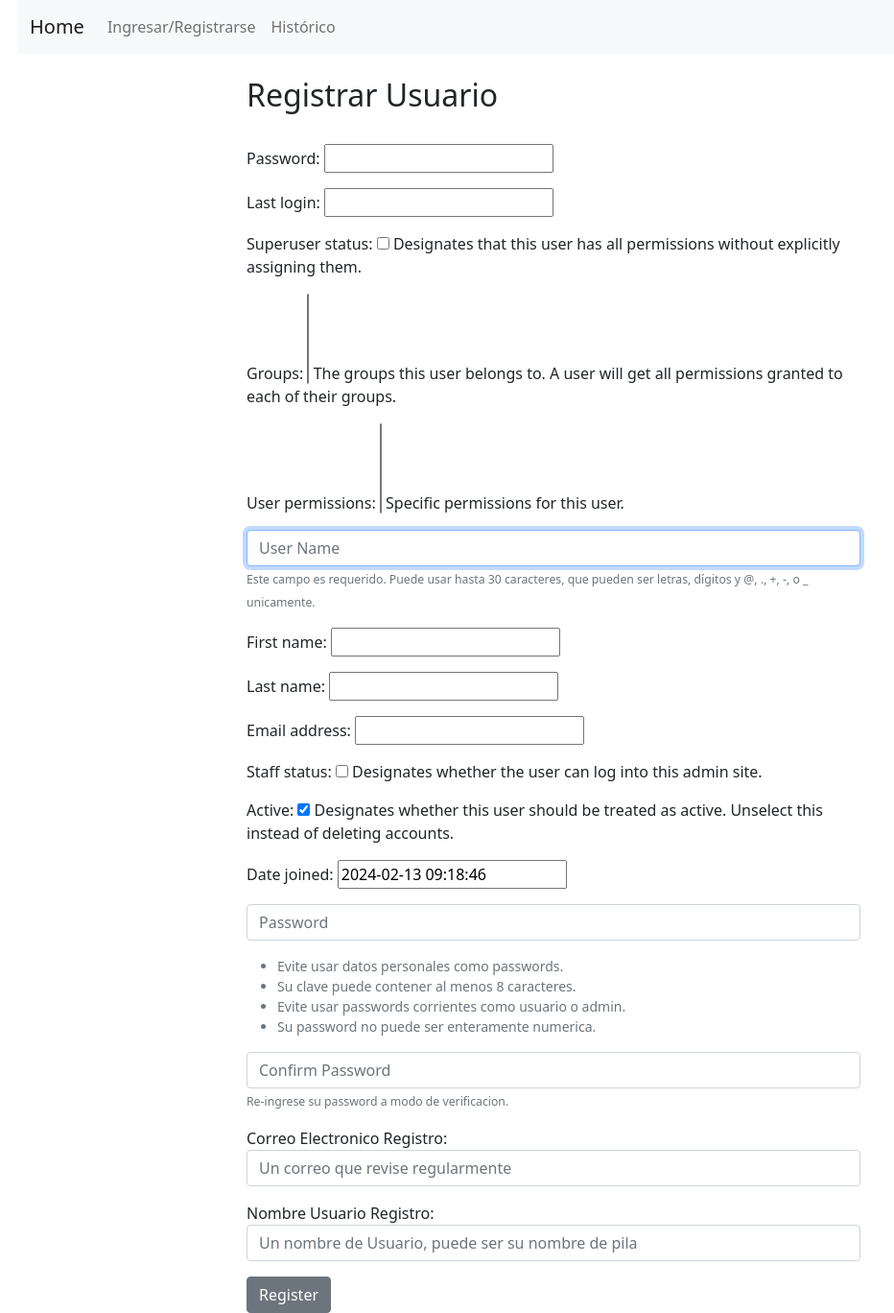
After one commit to d75324/calcaportes, a Django app: page /register/ in a window 1280 px wide. The commit adds this page. Shown: the whole page at 96% size, without its empty margins (63-995 px from the left). Run offline with Django 5.2, Linux system fonts and the light colour scheme.

Commit message:
registrar usuario not working

```diff
--- a/calcaportes/forms.py
+++ b/calcaportes/forms.py
@@ -1,5 +1,9 @@
 from django import forms
 from .models import CalculoAportes
+
+from django.contrib.auth.forms import UserCreationForm
+from django.contrib.auth.models import User
+
 
 class RegistroEmpleado(forms.ModelForm):
     class Meta:
@@ -12,3 +16,31 @@ class RegistroEmpleado(forms.ModelForm):
             "fecha_ingreso",
             "cantidad_de_hijos"
         ]
+
+class FormularioRegistroUsuarios(UserCreationForm):
+    email_usuario = forms.EmailField(label="Correo Electronico Registro", widget=forms.TextInput(attrs={'class':'form-control', 'placeholder':'Un correo que revise regularmente'}))
+    nombre_usuario = forms.CharField(label="Nombre Usuario Registro", max_length=100, widget=forms.TextInput(attrs={'class':'form-control', 'placeholder':'Un nombre de Usuario, puede ser su nombre de pila'}))
+
+    class Meta:
+        model = User
+        fields = "__all__"
+        #fields = ('username', 'nombre_usuario', 'email_usuario', 'password1', 'password2')
+
+        # FROM flatplanet
+    def __init__(self, *args, **kwargs):
+        super(FormularioRegistroUsuarios, self).__init__(*args, **kwargs)
+
+        self.fields['username'].widget.attrs['class'] = 'form-control'
+        self.fields['username'].widget.attrs['placeholder'] = 'User Name'
+        self.fields['username'].label = ''
+        self.fields['username'].help_text = '<span class="form-text text-muted"><small>Este campo es requerido. Puede usar hasta 30 caracteres, que pueden ser letras, dígitos y @, ., +, -, o _ unicamente.</small></span>'
+
+        self.fields['password1'].widget.attrs['class'] = 'form-control'
+        self.fields['password1'].widget.attrs['placeholder'] = 'Password'
+        self.fields['password1'].label = ''
+        self.fields['password1'].help_text = '<ul class="form-text text-muted small"><li>Evite usar datos personales como passwords.</li><li>Su clave puede contener al menos 8 caracteres.</li><li>Evite usar passwords corrientes como usuario o admin.</li><li>Su password no puede ser enteramente numerica.</li></ul>'
+
+        self.fields['password2'].widget.attrs['class'] = 'form-control'
+        self.fields['password2'].widget.attrs['placeholder'] = 'Confirm Password'
+        self.fields['password2'].label = ''
+        self.fields['password2'].help_text = '<span class="form-text text-muted"><small>Re-ingrese su password a modo de verificacion.</small></span>'
--- a/calcaportes/templates/navbar.html
+++ b/calcaportes/templates/navbar.html
@@ -9,21 +9,16 @@
       <div class="collapse navbar-collapse" id="navbarNav">
         <ul class="navbar-nav">
           {% if user.is_authenticated %}
+          <li class="nav-item">
+            <a class="nav-link" href="{% url 'logout' %}">Logout</a>
+          </li>
+            {% else %}
             <li class="nav-item">
-              <a class="nav-link" href="{% url 'logout' %}">Logout</a>
-            </li>
-          {% else %}
-            <li class="nav-item">
-              <a class="nav-link" href="{% url 'registro' %}">Registrarse</a>
+              <a class="nav-link" href="{% url 'register' %}">Ingresar/Registrarse</a>
             </li>
           {% endif %}
-
           <li class="nav-item">
             <a class="nav-link" href="{% url 'historico' %}">Histórico</a>
-          </li>
-
-          <li class="nav-item">
-            <a class="nav-link" href="{% url 'historico' %}">Ingresar</a>
           </li>
         </ul>
       </div>
--- /dev/null
+++ b/calcaportes/templates/registrar_usuario.html
@@ -0,0 +1,16 @@
+{% extends 'base.html' %}
+
+{% block content %}
+
+<div class="col-md-6 offset-md-3">
+<h2>Registrar Usuario</h2>
+<br>
+<form method="POST" action="">
+    {% csrf_token %}
+    {{ form.as_p }}
+        <button type="submit" class="btn btn-secondary">Register</button>
+    </form>
+
+</div>
+
+{% endblock %}
--- a/calcaportes/urls.py
+++ b/calcaportes/urls.py
@@ -8,5 +8,6 @@ urlpatterns = [
     path('logout/', views.logout_user, name='logout'),
     path('empleado/<int:id>/', views.empleado, name='empleado'),
     path('exportar_csv/', views.exportar_a_csv, name='exportar'),
+    path('register/', views.register_user, name='register'),
     #path('logout/', views.logout_user, name='logout'),
 ]
--- a/calcaportes/views.py
+++ b/calcaportes/views.py
@@ -1,6 +1,6 @@
 from django.shortcuts import render, redirect
 from .models import CalculoAportes
-from .forms import RegistroEmpleado
+from .forms import RegistroEmpleado, FormularioRegistroUsuarios
 from django.contrib.auth import authenticate, login, logout
 from django.contrib import messages
 from django.http import HttpResponse
@@ -80,5 +80,20 @@ def exportar_a_csv(request):
                         round(dato_for.base_imponible1(), 2),
                         round(dato_for.pago_afap1(), 2),
                         round(dato_for.pago_fonasa1(), 2)])  # Datos que van a ir en cada fila
+    return response
 
-    return response
+def register_user(request):
+    if request.method == "POST":
+        form = FormularioRegistroUsuarios(request.POST)
+        if form.is_valid():
+            form.save() # guardo el nombre del nuevo usuario
+            # y limpio el formulario
+            username = form.cleaned_data['username']
+            password = form.cleaned_data['password1']
+            user = authenticate(username=username, password=password) # le digo a django que el usuario esta autenticado
+            login(request, user)
+            messages.success(request, "Se ha registrado correctamente. Gracias por visitarnos!")
+            return redirect('home')
+    else:
+        form = FormularioRegistroUsuarios()
+        return render(request, 'registrar_usuario.html', {'form': form})
```
